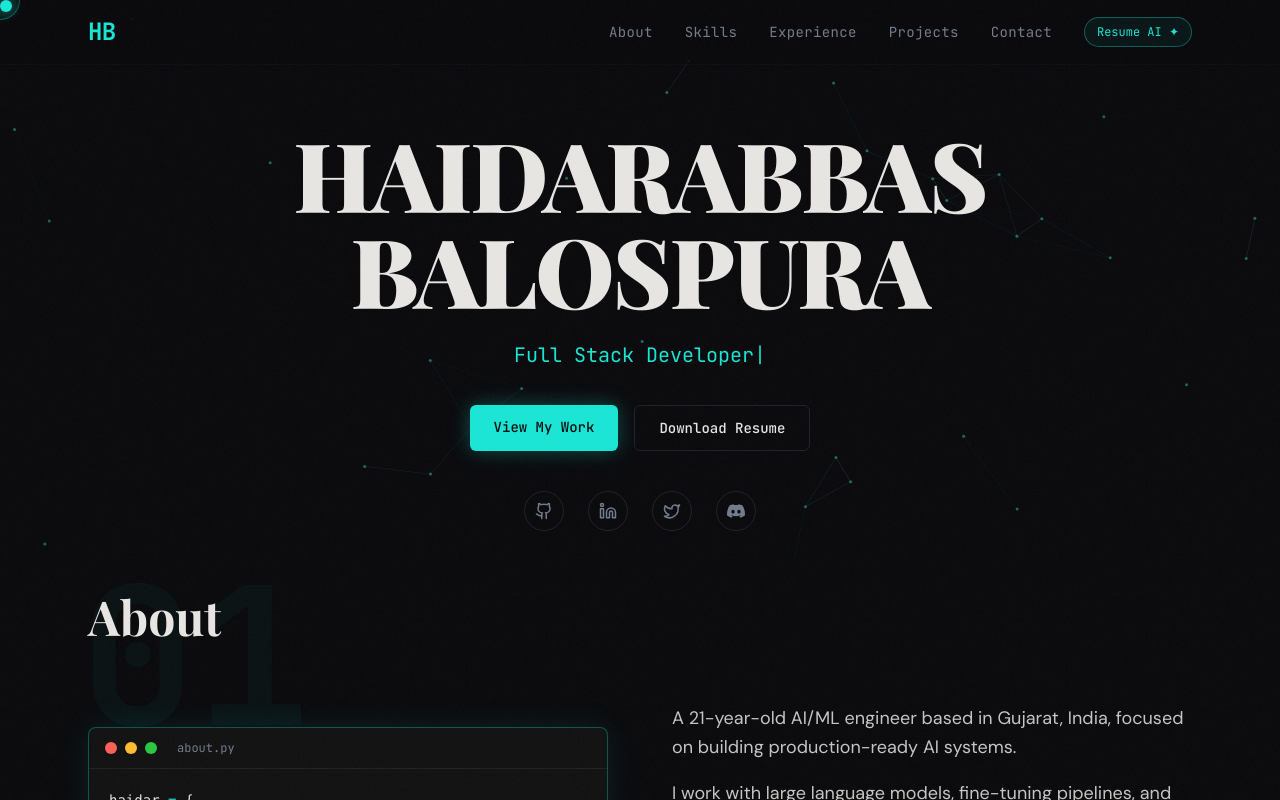
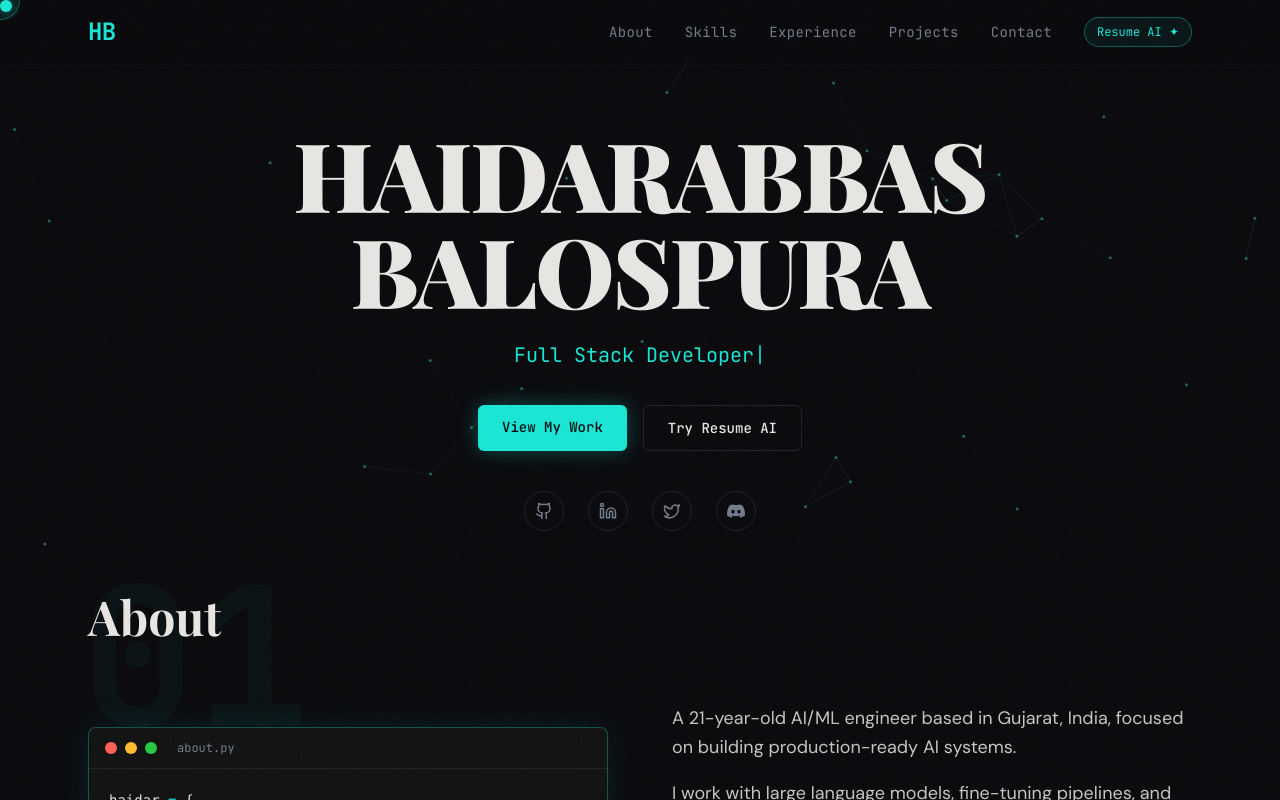
Before and after one commit to Haidarabbas731/haidarabbas.dev, a React (Vite) app: page / in a window 1280 px wide. Shown: the top 800 px of the page. Built offline with nearby package versions, Linux system fonts and the light colour scheme.

Commit message:
fix(frontend): replace dead resume link with /resume, fix a11y/key lint issues

```diff
--- a/src/components/Experience.tsx
+++ b/src/components/Experience.tsx
@@ -58,8 +58,8 @@ const TimelineEntry = ({ exp, index }: { exp: (typeof experiences)[0]; index: nu
             className={`space-y-2 text-sm ${isLeft ? 'text-right' : 'text-left'}`}
             style={{ color: 'hsl(var(--muted-foreground))' }}
           >
-            {exp.highlights.map((h, i) => (
-              <li key={i}>{h}</li>
+            {exp.highlights.map((h) => (
+              <li key={h}>{h}</li>
             ))}
           </ul>
         </div>
@@ -102,8 +102,8 @@ const TimelineEntry = ({ exp, index }: { exp: (typeof experiences)[0]; index: nu
           · {exp.period}
         </div>
         <ul className="space-y-1 text-sm" style={{ color: 'hsl(var(--muted-foreground))' }}>
-          {exp.highlights.map((h, i) => (
-            <li key={i}>— {h}</li>
+          {exp.highlights.map((h) => (
+            <li key={h}>— {h}</li>
           ))}
         </ul>
       </div>
@@ -120,7 +120,7 @@ const Experience = () => (
         style={{ background: 'hsl(var(--border))' }}
       />
       {experiences.map((exp, i) => (
-        <TimelineEntry key={i} exp={exp} index={i} />
+        <TimelineEntry key={`${exp.company}-${exp.period}`} exp={exp} index={i} />
       ))}
     </div>
   </section>
--- a/src/components/Hero.tsx
+++ b/src/components/Hero.tsx
@@ -1,8 +1,9 @@
 import { Github, Linkedin, Twitter } from 'lucide-react'
 import { useEffect, useRef, useState } from 'react'
+import { Link } from 'react-router-dom'
 
 const DiscordIcon = ({ size = 18 }: { size?: number }) => (
-  <svg width={size} height={size} viewBox="0 0 24 24" fill="currentColor">
+  <svg width={size} height={size} viewBox="0 0 24 24" fill="currentColor" aria-hidden="true">
     <path d="M20.317 4.37a19.791 19.791 0 0 0-4.885-1.515.074.074 0 0 0-.079.037c-.21.375-.444.864-.608 1.25a18.27 18.27 0 0 0-5.487 0 12.64 12.64 0 0 0-.617-1.25.077.077 0 0 0-.079-.037A19.736 19.736 0 0 0 3.677 4.37a.07.07 0 0 0-.032.027C.533 9.046-.32 13.58.099 18.057a.082.082 0 0 0 .031.057 19.9 19.9 0 0 0 5.993 3.03.078.078 0 0 0 .084-.028c.462-.63.874-1.295 1.226-1.994a.076.076 0 0 0-.041-.106 13.107 13.107 0 0 1-1.872-.892.077.077 0 0 1-.008-.128 10.2 10.2 0 0 0 .372-.292.074.074 0 0 1 .077-.01c3.928 1.793 8.18 1.793 12.062 0a.074.074 0 0 1 .078.01c.12.098.246.198.373.292a.077.077 0 0 1-.006.127 12.299 12.299 0 0 1-1.873.892.077.077 0 0 0-.041.107c.36.698.772 1.362 1.225 1.993a.076.076 0 0 0 .084.028 19.839 19.839 0 0 0 6.002-3.03.077.077 0 0 0 .032-.054c.5-5.177-.838-9.674-3.549-13.66a.061.061 0 0 0-.031-.03zM8.02 15.33c-1.183 0-2.157-1.085-2.157-2.419 0-1.333.956-2.419 2.157-2.419 1.21 0 2.176 1.096 2.157 2.42 0 1.333-.956 2.418-2.157 2.418zm7.975 0c-1.183 0-2.157-1.085-2.157-2.419 0-1.333.955-2.419 2.157-2.419 1.21 0 2.176 1.096 2.157 2.42 0 1.333-.946 2.418-2.157 2.418z" />
   </svg>
 )
@@ -171,13 +172,13 @@ const Hero = () => {
           >
             View My Work
           </a>
-          <a
-            href="#"
+          <Link
+            to="/resume"
             className="px-6 py-3 text-sm font-medium rounded-md border transition-all hover:bg-accent/10"
             style={{ borderColor: 'hsl(var(--border))', fontFamily: 'var(--font-mono)' }}
           >
-            Download Resume
-          </a>
+            Try Resume AI
+          </Link>
         </div>
 
         {/* Social links */}
--- a/src/components/Navbar.tsx
+++ b/src/components/Navbar.tsx
@@ -88,6 +88,7 @@ const Navbar = () => {
 
         {/* Mobile toggle */}
         <button
+          type="button"
           onClick={() => setOpen(!open)}
           className="md:hidden flex flex-col gap-1.5"
           aria-label="Toggle menu"
```
